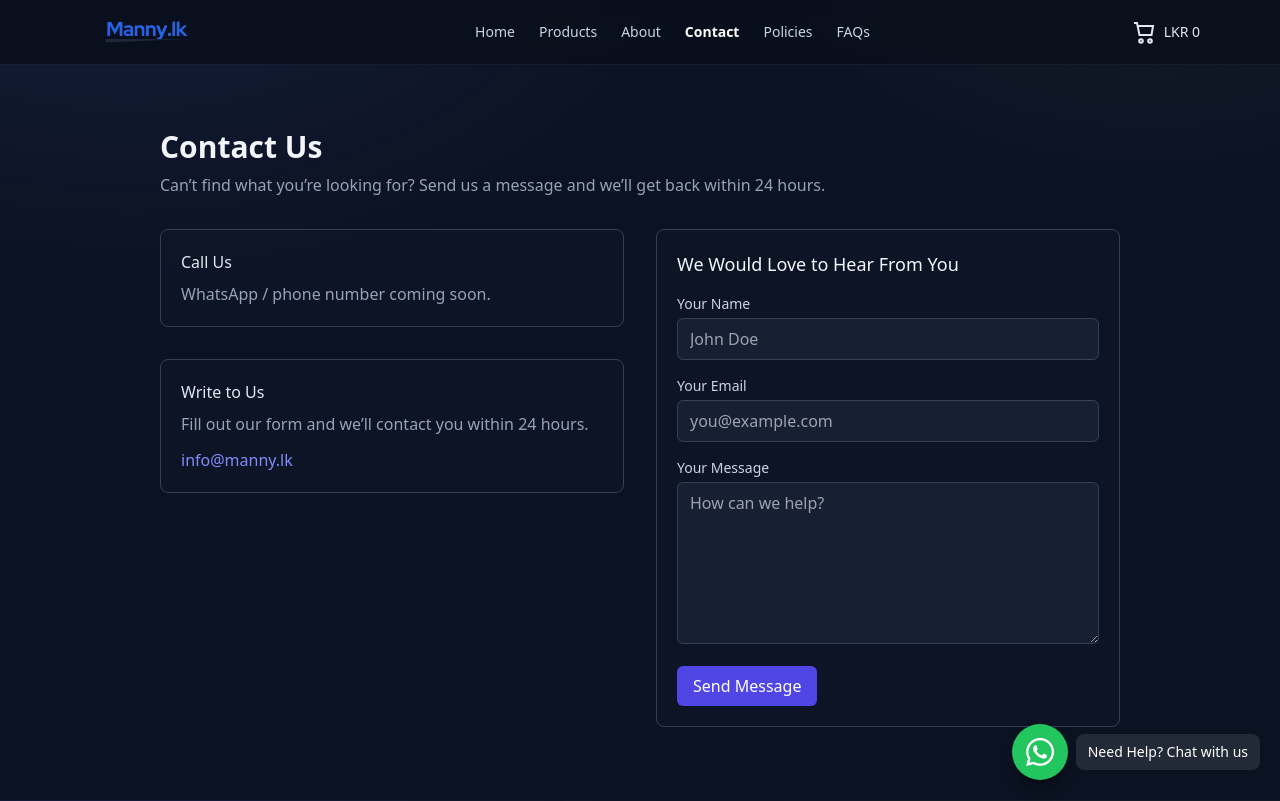
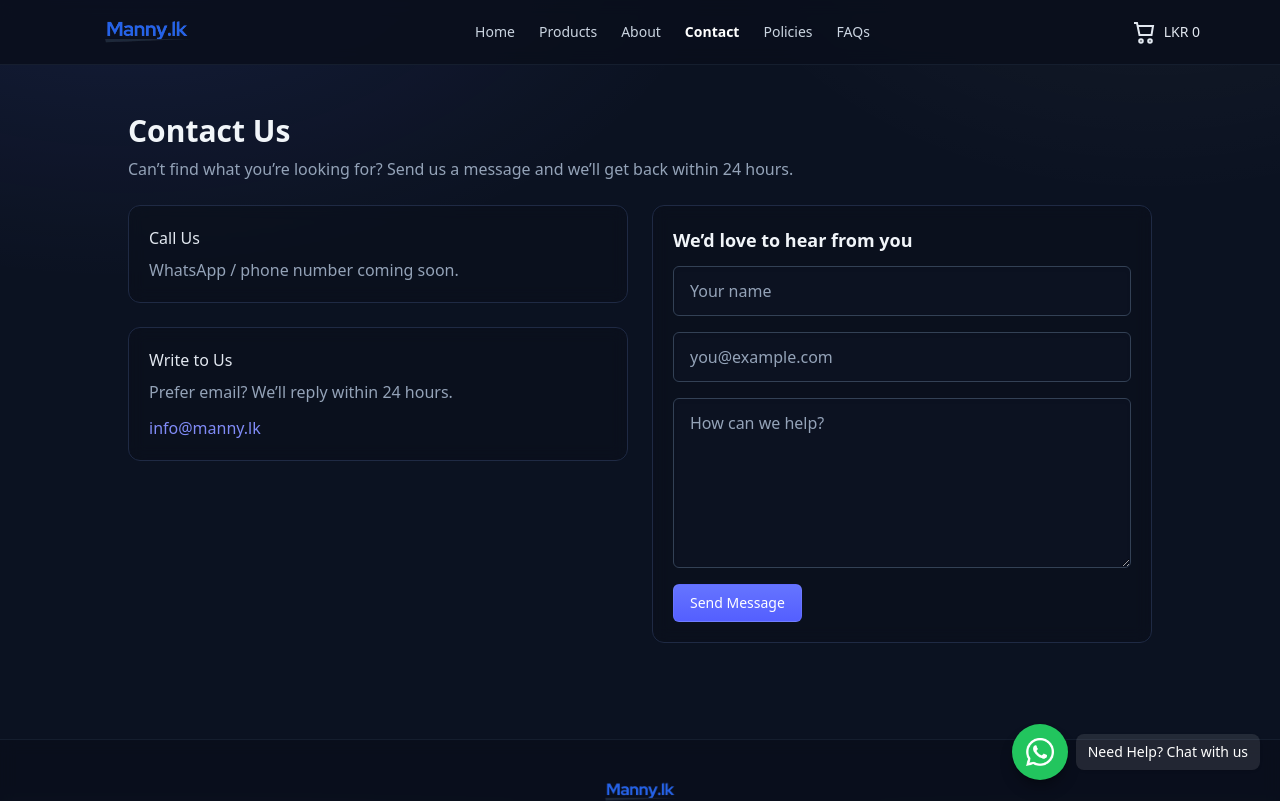
Before and after one commit to UdUdithaEdirisinghe/unm, a Next.js app: page /contact in a window 1280 px wide. Shown: the top 801 px of the page. Built offline with nearby package versions, Linux system fonts and the light colour scheme.

Commit message:
ContactFormInputFix

```diff
--- a/src/app/contact/ContactForm.tsx
+++ b/src/app/contact/ContactForm.tsx
@@ -10,76 +10,75 @@ export default function ContactForm() {
 
   async function onSubmit(e: React.FormEvent) {
     e.preventDefault();
-    if (!form.name.trim() || !form.email.trim() || !form.message.trim()) {
-      toast.error("Please fill name, email, and message.");
+    const name = form.name.trim();
+    const email = form.email.trim();
+    const message = form.message.trim();
+
+    if (!name || !email || !message) {
+      toast.error("Please fill your name, email, and message.");
       return;
     }
+
     setLoading(true);
     try {
       const res = await fetch("/api/contact", {
         method: "POST",
         headers: { "Content-Type": "application/json" },
-        body: JSON.stringify(form),
+        body: JSON.stringify({ name, email, message }),
       });
-      const data = await res.json();
-      if (!res.ok) throw new Error(data?.error || "Failed to send");
+      const data = await res.json().catch(() => ({}));
+      if (!res.ok) throw new Error(data?.error || "Failed to send your message.");
       toast.success("Thanks! We’ll get back to you within 24 hours.");
       setForm({ name: "", email: "", message: "" });
     } catch (err: any) {
-      toast.error(err?.message || "Could not send message.");
+      toast.error(err?.message ?? "Could not send your message.");
     } finally {
       setLoading(false);
     }
   }
 
-  const inputClass =
-    "w-full rounded-md bg-slate-800/60 border border-slate-700 px-3 py-2 text-slate-100 " +
-    "focus:outline-none focus:ring-2 focus:ring-indigo-500";
+  // match checkout field styles (placeholders inside boxes)
+  const field = "field w-full";
+  const area = "textarea w-full resize-y";
 
   return (
     <form onSubmit={onSubmit} className="space-y-4">
-      <div>
-        <label className="block text-sm text-slate-300 mb-1">Your Name</label>
+      {/* No labels—placeholders inside inputs, but keep aria-labels for a11y */}
       <input
-          type="text"
+        aria-label="Your name"
+        className={field}
+        placeholder="Your name"
         value={form.name}
         onChange={(e) => setForm((f) => ({ ...f, name: e.target.value }))}
-          className={inputClass}
-          placeholder="John Doe"
         required
       />
-      </div>
 
-      <div>
-        <label className="block text-sm text-slate-300 mb-1">Your Email</label>
       <input
+        aria-label="Your email"
+        className={field}
         type="email"
+        placeholder="you@example.com"
         value={form.email}
         onChange={(e) => setForm((f) => ({ ...f, email: e.target.value }))}
-          className={inputClass}
-          placeholder="you@example.com"
         required
       />
-      </div>
 
-      <div>
-        <label className="block text-sm text-slate-300 mb-1">Your Message</label>
       <textarea
+        aria-label="Your message"
+        className={area}
         rows={6}
+        placeholder="How can we help?"
         value={form.message}
         onChange={(e) => setForm((f) => ({ ...f, message: e.target.value }))}
-          className={`${inputClass} resize-y`}
-          placeholder="How can we help?"
         required
       />
-      </div>
 
       <button
         type="submit"
         disabled={loading}
-        className="inline-flex items-center justify-center rounded-md bg-indigo-600 hover:bg-indigo-500 disabled:opacity-60 px-4 py-2 font-medium text-white transition-colors"
+        className="btn-primary"
       >
-        {loading ? "Sending..." : "Send Message"}
+        {loading ? "Sending…" : "Send Message"}
       </button>
     </form>
   );
--- a/src/app/contact/page.tsx
+++ b/src/app/contact/page.tsx
@@ -3,50 +3,52 @@ import ContactForm from "./ContactForm";
 
 const brand = process.env.SITE_NAME || "Manny.lk";
 const contactEmail = process.env.MAIL_TO_CONTACT || "info@manny.lk";
-
-// plain, unformatted digits for display (you asked: no hyphen/spaces)
+// plain digits, no hyphens/spaces
 const waRaw = (process.env.NEXT_PUBLIC_WHATSAPP_PHONE || "").replace(/[^\d]/g, "");
 
 export const metadata = { title: `Contact | ${brand}` };
 
 export default function ContactPage() {
   return (
-    <div className="max-w-5xl mx-auto px-4 sm:px-6 lg:px-8 py-10">
-      <header className="mb-8">
-        <h1 className="text-2xl sm:text-3xl font-semibold text-slate-100">Contact Us</h1>
+    <div className="site-container py-10">
+      <header className="mb-6">
+        <h1 className="text-2xl md:text-3xl font-bold text-slate-100">Contact Us</h1>
         <p className="mt-2 text-slate-400">
           Can’t find what you’re looking for? Send us a message and we’ll get back within 24 hours.
         </p>
       </header>
 
-      <div className="grid grid-cols-1 md:grid-cols-2 gap-8 items-start">
-        {/* Left: contact info */}
-        <section className="space-y-8">
-          <div className="rounded-lg border border-slate-700 bg-slate-900/60 p-5">
+      <div className="grid grid-cols-1 md:grid-cols-2 gap-6 items-start">
+        {/* Left: info cards */}
+        <section className="space-y-6">
+          <div className="panel p-5 h-full">
             <h2 className="text-slate-200 font-medium">Call Us</h2>
-            <div className="mt-2 text-slate-400">
+            <div className="mt-2 text-slate-300">
               {waRaw ? (
                 <>
-                  <div className="text-slate-300">{`+${waRaw}`}</div>
-                  <div className="text-slate-500 text-sm">(WhatsApp available)</div>
+                  {/* click-to-call, no underline */}
+                  <a
+                    href={`tel:+${waRaw}`}
+                    className="no-underline hover:opacity-90"
+                  >
+                    +{waRaw}
+                  </a>
+                  <div className="text-slate-500 text-sm mt-1">WhatsApp available</div>
                 </>
               ) : (
-                <div>WhatsApp / phone number coming soon.</div>
+                <div className="text-slate-400">WhatsApp / phone number coming soon.</div>
               )}
             </div>
           </div>
 
-          <div className="rounded-lg border border-slate-700 bg-slate-900/60 p-5">
+          <div className="panel p-5 h-full">
             <h2 className="text-slate-200 font-medium">Write to Us</h2>
             <p className="mt-2 text-slate-400">
-              Fill out our form and we’ll contact you within 24 hours.
+              Prefer email? We’ll reply within 24 hours.
             </p>
             <div className="mt-3">
-              <a
-                href={`mailto:${contactEmail}`}
-                // no underline, keeps your brand color; add hover opacity only
-                className="text-indigo-400 no-underline hover:opacity-90"
-              >
+              {/* no underline, brand color handled by your theme */}
+              <a href={`mailto:${contactEmail}`} className="no-underline hover:opacity-90 text-indigo-400">
                 {contactEmail}
               </a>
             </div>
@@ -54,10 +56,8 @@ export default function ContactPage() {
         </section>
 
         {/* Right: form */}
-        <section className="rounded-lg border border-slate-700 bg-slate-900/60 p-5">
-          <h2 className="text-lg font-medium text-slate-100 mb-4">
-            We Would Love to Hear From You
-          </h2>
+        <section className="panel p-5 h-full">
+          <h2 className="text-lg font-semibold text-slate-100 mb-3">We’d love to hear from you</h2>
           <ContactForm />
         </section>
       </div>
```
Lines whose indentation alone changed are shown as unchanged.
